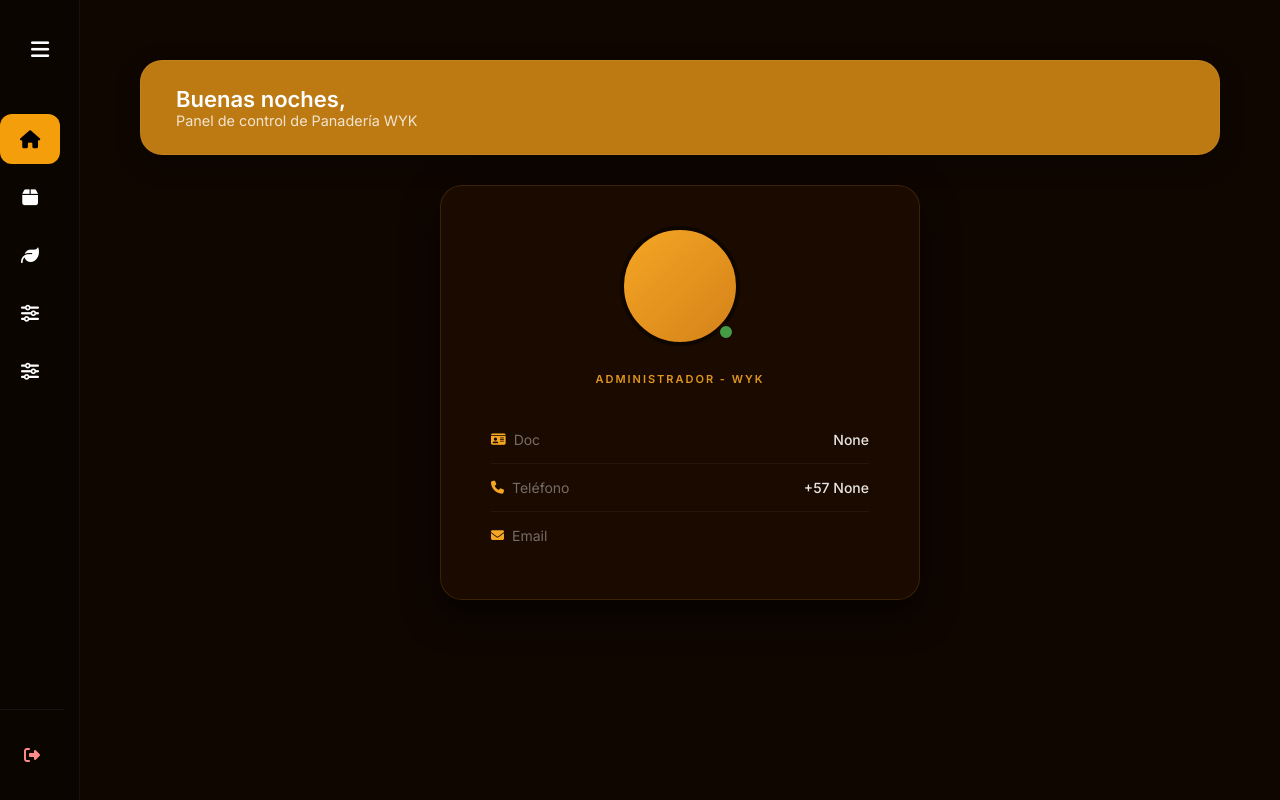
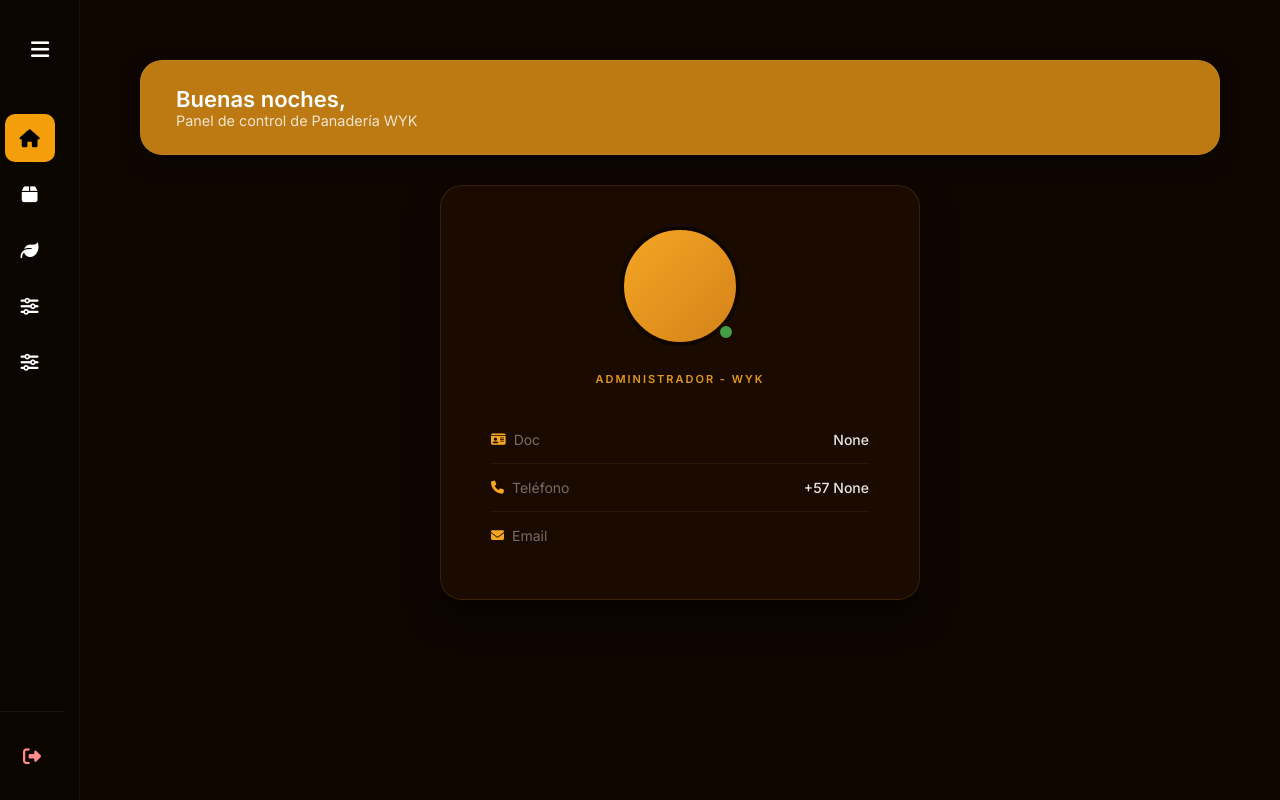
Before and after one commit to Branndon-Suarez/3.WYK-PYTHON.github.io, a Django app: page /usuarios/inicio/ in a window 1280 px wide. Run offline with Django 5.2, Linux system fonts and the light colour scheme; the visitor is signed in with stand-in values (Sample User, id 1).

Commit message:
Update sidebar.css

```diff
--- a/proyecto_wyk/static/css/sidebar.css
+++ b/proyecto_wyk/static/css/sidebar.css
@@ -6,6 +6,8 @@
     --accent: #f59e0b;
     --bg-dark: #0b0500;
     --text-white: #ffffff;
+    --danger: #ef4444;
+    --danger-hover: rgba(239, 68, 68, 0.1);
     --sidebar-width: 280px;
     --sidebar-collapsed: 80px;
     --hover-color: rgba(245, 158, 11, 0.1);
@@ -30,7 +32,7 @@ body {
     position: relative;
 }
 
-/* SIDEBAR - ANIMACIÓN DE DESPLAZAMIENTO */
+/* SIDEBAR - CONTENEDOR PRINCIPAL */
 .sidebar {
     width: var(--sidebar-collapsed);
     min-width: var(--sidebar-collapsed);
@@ -53,7 +55,7 @@ body {
     box-shadow: 10px 0 30px rgba(0, 0, 0, 0.5);
 }
 
-/* CABECERA DEL SIDEBAR */
+/* CABECERA DEL SIDEBAR - FIJA */
 .sidebar-header {
     display: flex;
     align-items: center;
@@ -72,7 +74,6 @@ body {
     align-items: center;
     justify-content: center;
     transition: color 0.3s;
-    /* Ancho total del sidebar colapsado para centrar el icono de hamburguesa */
     width: var(--sidebar-collapsed);
     min-width: var(--sidebar-collapsed);
 }
@@ -100,7 +101,7 @@ body {
     white-space: nowrap;
 }
 
-/* NAVEGACIÓN */
+/* NAVEGACIÓN - SECCIÓN CON SCROLL DORADO */
 .sidebar-nav {
     flex: 1;
     padding: 10px 0;
@@ -110,32 +111,50 @@ body {
     flex-direction: column;
 }
 
+.sidebar-nav::-webkit-scrollbar {
+    width: 5px;
+}
+
+.sidebar-nav::-webkit-scrollbar-track {
+    background: rgba(255, 255, 255, 0.02);
+}
+
+.sidebar-nav::-webkit-scrollbar-thumb {
+    background: var(--accent);
+    border-radius: 10px;
+}
+
+.sidebar-nav::-webkit-scrollbar-thumb:hover {
+    background: #d98c08;
+}
+
+/* ITEMS DE NAVEGACIÓN - ANCHO REDUCIDO */
 .nav-item {
     display: flex;
     align-items: center;
-    /* Centrado total cuando está colapsado */
     justify-content: center;
-    height: 50px;
+    height: 48px;
     color: var(--text-white);
     text-decoration: none;
-    border-radius: 12px;
-    /* Margen arriba/abajo. El auto lateral centra el bloque de 60px en los 80px del sidebar */
+    border-radius: 10px;
     margin: 4px auto;
-    width: 60px;
+    /* Reducido de 60px a 50px para ser menos ancho */
+    width: 50px;
     transition: all 0.3s ease;
     position: relative;
+    flex-shrink: 0;
 }
 
-/* Cuando el sidebar está abierto, el ítem se expande y alinea a la izquierda */
 .sidebar.active .nav-item {
     justify-content: flex-start;
-    width: calc(100% - 20px);
-    margin: 4px 10px;
+    /* Ajuste para que se vea más centrado en el modo expandido */
+    width: calc(100% - 30px);
+    margin: 4px 15px;
 }
 
 .nav-item i {
-    /* El contenedor del icono ocupa todo el ancho del recuadro para centrar el icono dentro */
-    min-width: 60px;
+    /* Mantiene el área de click pero el icono se centra */
+    min-width: 50px;
     font-size: 18px;
     display: flex;
     justify-content: center;
@@ -145,7 +164,7 @@ body {
 
 .nav-item span {
     white-space: nowrap;
-    margin-left: 10px;
+    margin-left: 5px;
     transition: opacity 0.2s;
 }
 
@@ -168,37 +187,53 @@ body {
     opacity: 0.6;
     letter-spacing: 1px;
     white-space: nowrap;
+    flex-shrink: 0;
 }
 
-/* PIE DE PÁGINA */
+/* PIE DE PÁGINA - FIJO */
 .sidebar-footer {
     padding: 20px 0;
     border-top: 1px solid rgba(255, 255, 255, 0.05);
+    flex-shrink: 0;
 }
 
 .btn-logout {
     display: flex;
     align-items: center;
     justify-content: center;
-    height: 50px;
+    height: 48px;
     margin: 0 auto;
-    width: 60px;
+    /* Igualamos el ancho a los nav-items */
+    width: 50px;
     color: #ff8a8a;
     text-decoration: none;
-    border-radius: 12px;
-    transition: 0.3s;
+    border-radius: 10px;
+    transition: all 0.3s ease;
+    flex-shrink: 0;
 }
 
 .sidebar.active .btn-logout {
     justify-content: flex-start;
-    width: calc(100% - 20px);
-    margin: 0 10px;
+    width: calc(100% - 30px);
+    margin: 0 15px;
 }
 
 .btn-logout i {
-    min-width: 60px;
+    min-width: 50px;
     display: flex;
     justify-content: center;
+    font-size: 18px;
+}
+
+.btn-logout span {
+    white-space: nowrap;
+    margin-left: 5px;
+}
+
+/* HOVER ROJO ESTILO CUADRADITO */
+.btn-logout:hover {
+    background-color: var(--danger-hover);
+    color: var(--danger);
 }
 
 /* LÓGICA DE VISIBILIDAD */
```
